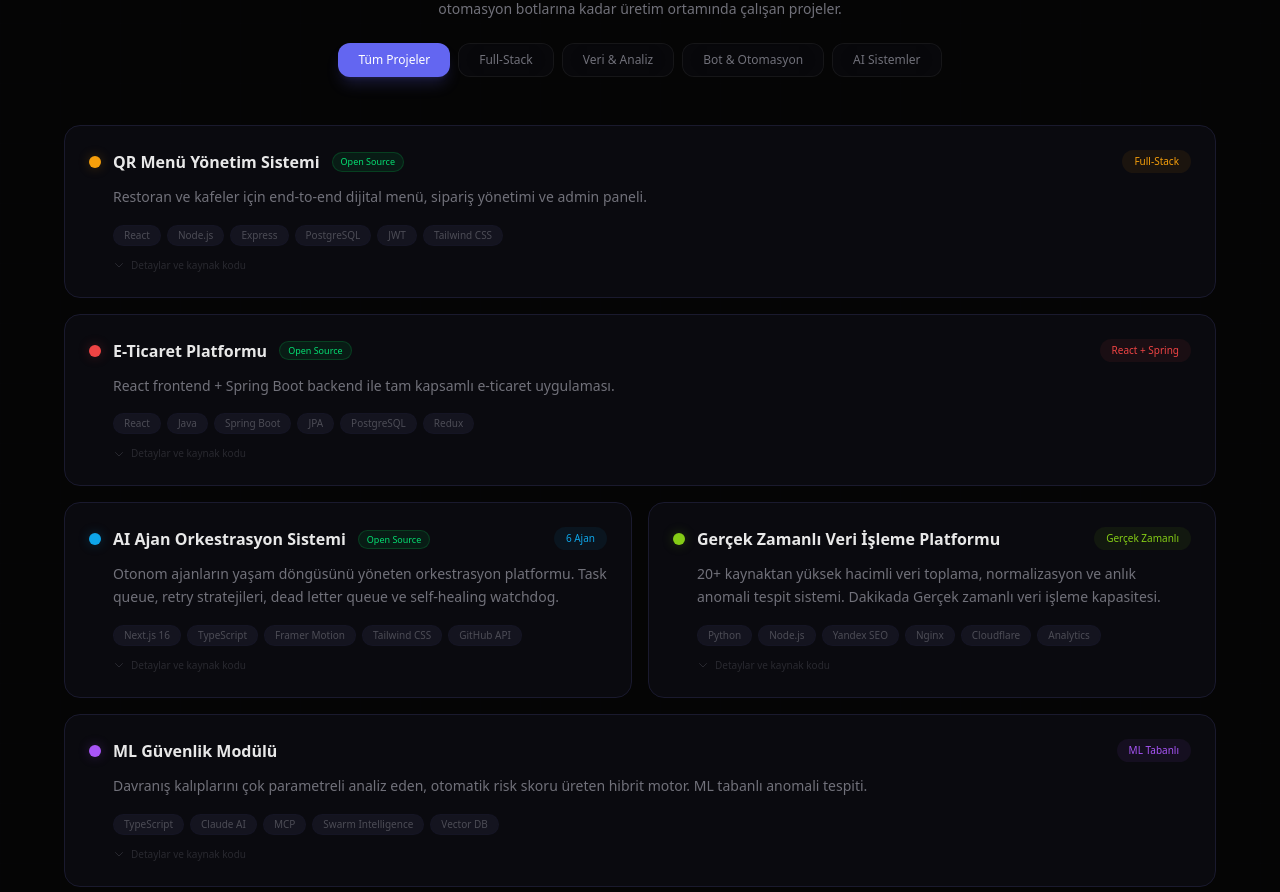
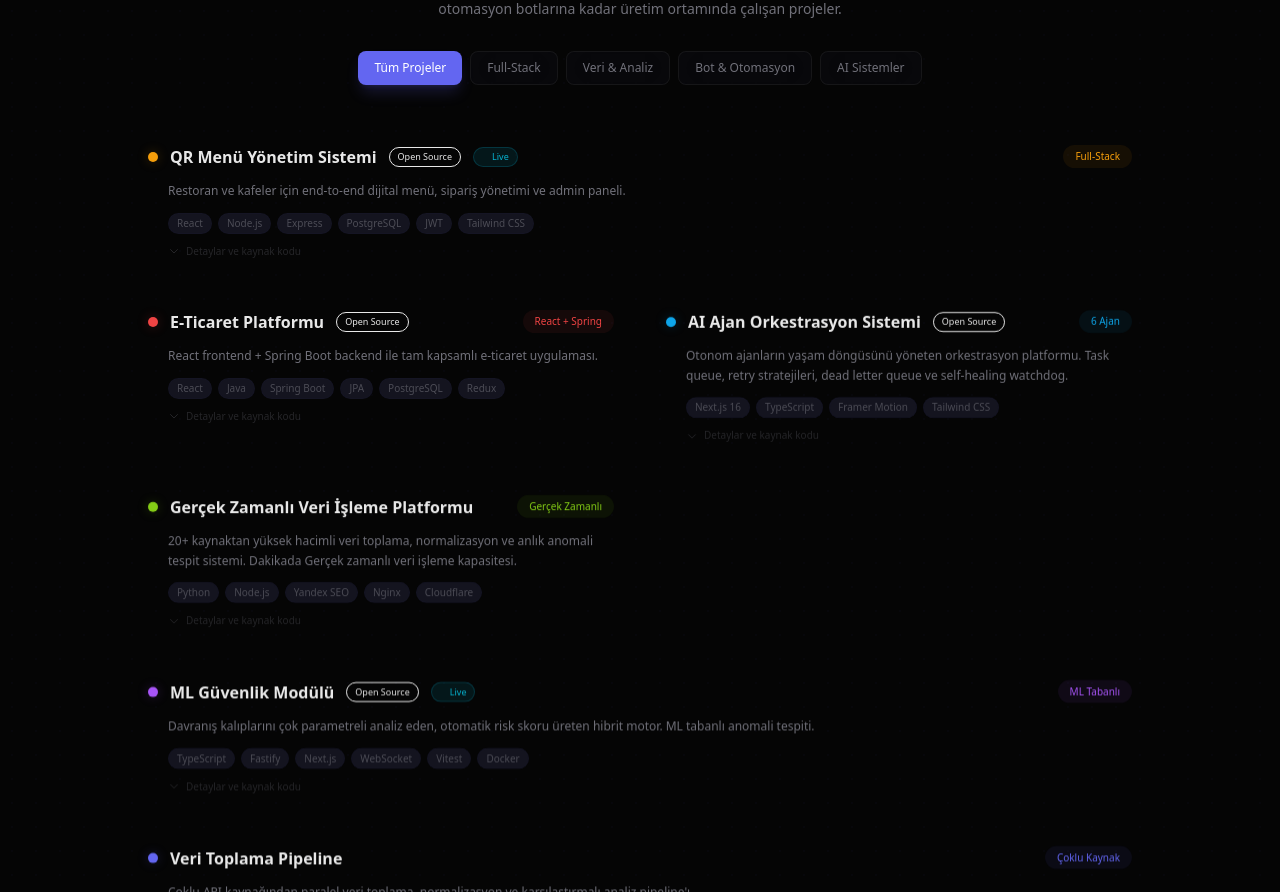
Before and after one commit to irtassedat/web-sayfam, a Next.js app: page / in a window 1280 px wide. Shown: the part 1908-2800 px from the top of the page. Built offline with nearby package versions, Linux system fonts and the light colour scheme.

Commit message:
feat: add live demo link to QR Menu project — qr.sebastianlogic.com/menu/29

```diff
--- a/src/components/Projects.tsx
+++ b/src/components/Projects.tsx
@@ -3,7 +3,6 @@
 import { motion, AnimatePresence } from "framer-motion";
 import { useState, useRef, MouseEvent } from "react";
 import { useLang } from "@/lib/i18n";
-import { TypewriterText } from "./TextReveal";
 
 type Category = "all" | "platform" | "data" | "bot" | "ai";
 
@@ -12,6 +11,7 @@ interface ProjectBase {
   category: Category[];
   color: string;
   github?: string[];
+  live?: string;
   featured?: boolean;
 }
 
@@ -21,6 +21,7 @@ const projectBases: ProjectBase[] = [
     category: ["platform"],
     color: "#f59e0b",
     github: ["https://github.com/irtassedat/qrmenu-frontend", "https://github.com/irtassedat/qrmenu-backend"],
+    live: "https://qr.sebastianlogic.com/menu/29",
     featured: true,
   },
   {
@@ -28,80 +29,98 @@ const projectBases: ProjectBase[] = [
     category: ["platform"],
     color: "#ef4444",
     github: ["https://github.com/irtassedat/ecommerce", "https://github.com/irtassedat/ecommerce-backendAPI"],
-    featured: true,
   },
   {
-    tags: ["Next.js 16", "TypeScript", "Framer Motion", "Tailwind CSS", "GitHub API"],
+    tags: ["Next.js 16", "TypeScript", "Framer Motion", "Tailwind CSS"],
     category: ["platform"],
     color: "#0ea5e9",
     github: ["https://github.com/irtassedat/turkerler-portfolio"],
   },
-  { tags: ["Python", "Node.js", "Yandex SEO", "Nginx", "Cloudflare", "Analytics"], category: ["data", "ai"], color: "#84cc16" },
-  { tags: ["TypeScript", "Claude AI", "MCP", "Swarm Intelligence", "Vector DB"], category: ["ai"], color: "#a855f7", featured: true },
+  { tags: ["Python", "Node.js", "Yandex SEO", "Nginx", "Cloudflare"], category: ["data", "ai"], color: "#84cc16" },
+  {
+    tags: ["TypeScript", "Fastify", "Next.js", "WebSocket", "Vitest", "Docker"],
+    category: ["ai"],
+    color: "#a855f7",
+    featured: true,
+    github: ["https://github.com/irtassedat/agentforge"],
+    live: "https://dashboard-rust-chi-93.vercel.app",
+  },
   { tags: ["Python", "WebSocket", "Redis", "PostgreSQL", "Docker"], category: ["data"], color: "#6366f1", featured: true },
-  { tags: ["Python", "Pattern Matching", "ML", "FastAPI", "MongoDB"], category: ["data", "ai"], color: "#8b5cf6" },
-  { tags: ["TypeScript", "REST API", "Puppeteer", "Playwright", "Docker"], category: ["data"], color: "#10b981" },
+  { tags: ["Python", "Isolation Forest", "ML", "FastAPI"], category: ["data", "ai"], color: "#8b5cf6" },
+  { tags: ["TypeScript", "REST API", "Playwright", "Docker"], category: ["data"], color: "#10b981" },
   { tags: ["React", "Node.js", "PostgreSQL", "Redis", "Docker Compose", "Nginx"], category: ["platform", "bot"], color: "#14b8a6" },
-  { tags: ["Node.js", "Telegram API", "Cron", "MongoDB", "Docker"], category: ["bot"], color: "#06b6d4" },
-  { tags: ["Python", "FastAPI", "Telethon", "Docker Compose", "APScheduler", "SQLite"], category: ["bot", "data", "ai"], color: "#ec4899", featured: true },
+  { tags: ["Node.js", "Telegram API", "Cron", "Docker"], category: ["bot"], color: "#06b6d4" },
+  { tags: ["Python", "FastAPI", "Telethon", "Docker Compose", "SQLite"], category: ["bot", "data", "ai"], color: "#ec4899", featured: true },
 ];
 
-function ProjectCard({
-  base,
-  text,
-  index,
-}: {
+function ProjectCard({ base, text, index }: {
   base: ProjectBase;
   text: { title: string; desc: string; longDesc: string; metrics: string };
   index: number;
 }) {
-  const { t } = useLang();
   const [expanded, setExpanded] = useState(false);
   const cardRef = useRef<HTMLDivElement>(null);
+  const { t } = useLang();
 
   const handleMouseMove = (e: MouseEvent<HTMLDivElement>) => {
     if (!cardRef.current) return;
     const rect = cardRef.current.getBoundingClientRect();
-    cardRef.current.style.setProperty("--spotlight-x", `${e.clientX - rect.left}px`);
-    cardRef.current.style.setProperty("--spotlight-y", `${e.clientY - rect.top}px`);
+    const x = (e.clientX - rect.left) / rect.width;
+    const y = (e.clientY - rect.top) / rect.height;
+    cardRef.current.style.setProperty("--rx", `${(y - 0.5) * -6}deg`);
+    cardRef.current.style.setProperty("--ry", `${(x - 0.5) * 6}deg`);
   };
 
-  const hasGithub = base.github && base.github.length > 0;
+  const handleMouseLeave = () => {
+    if (!cardRef.current) return;
+    cardRef.current.style.setProperty("--rx", "0deg");
+    cardRef.current.style.setProperty("--ry", "0deg");
+  };
 
   return (
     <motion.div
       ref={cardRef}
-      initial={{ opacity: 0, y: 25, filter: "blur(6px)" }}
-      whileInView={{ opacity: 1, y: 0, filter: "blur(0px)" }}
+      initial={{ opacity: 0, y: 20 }}
+      whileInView={{ opacity: 1, y: 0 }}
       viewport={{ once: true }}
-      transition={{ delay: index * 0.06, duration: 0.6 }}
+      transition={{ delay: index * 0.05, duration: 0.5 }}
       layout
       onMouseMove={handleMouseMove}
+      onMouseLeave={handleMouseLeave}
       onClick={() => setExpanded(!expanded)}
-      className={`spotlight-card rounded-2xl p-6 cursor-pointer glow-card ${base.featured ? "md:col-span-2" : ""}`}
-      style={{ borderColor: expanded ? base.color + "30" : undefined }}
+      className={`card-glow rounded-2xl p-5 cursor-pointer relative ${base.featured ? "sm:col-span-2" : ""}`}
+      style={{
+        transform: "perspective(800px) rotateX(var(--rx, 0deg)) rotateY(var(--ry, 0deg))",
+        transition: "transform 0.2s ease-out, border-color 0.4s, box-shadow 0.4s",
+        willChange: "transform",
+        zIndex: 1,
+      }}
     >
-      <div className="spotlight" />
-      <div className="relative z-10">
       {/* Header */}
       <div className="flex items-start justify-between mb-3">
         <div className="flex items-center gap-3">
-            <div className="w-3 h-3 rounded-full shrink-0" style={{ backgroundColor: base.color, boxShadow: `0 0 12px ${base.color}40` }} />
+          <div className="w-2.5 h-2.5 rounded-full shrink-0" style={{ backgroundColor: base.color, boxShadow: `0 0 12px ${base.color}40` }} />
           <h3 className="font-semibold text-sm sm:text-base">{text.title}</h3>
-            {hasGithub && (
-              <span className="text-[9px] px-2 py-0.5 rounded-full bg-green-500/10 text-green-400 border border-green-500/20 font-medium">
+          {base.github && (
+            <span className="text-[9px] px-2 py-0.5 rounded-full bg-green/10 text-green border border-green/20 font-medium">
               Open Source
             </span>
           )}
+          {base.live && (
+            <a href={base.live} target="_blank" rel="noopener noreferrer" onClick={(e) => e.stopPropagation()} className="flex items-center gap-1 text-[9px] px-2 py-0.5 rounded-full bg-accent/10 text-accent border border-accent/20 font-medium hover:bg-accent/20 transition-colors">
+              <span className="w-1.5 h-1.5 rounded-full bg-green animate-pulse" />
+              Live
+            </a>
+          )}
         </div>
-          <span className="text-[10px] px-3 py-1 rounded-full shrink-0 ml-3 font-medium" style={{ backgroundColor: base.color + "12", color: base.color }}>
+        <span className="text-[10px] px-3 py-1 rounded-full shrink-0 ml-2 font-medium" style={{ backgroundColor: base.color + "12", color: base.color }}>
           {text.metrics}
         </span>
       </div>
 
-        <p className="text-xs sm:text-sm text-muted leading-relaxed mb-4 ml-6">{text.desc}</p>
+      <p className="text-xs text-muted leading-relaxed mb-3 ml-5">{text.desc}</p>
 
-        {/* Expanded - Typewriter */}
+      {/* Expanded */}
       <AnimatePresence>
         {expanded && (
           <motion.div
@@ -109,32 +128,18 @@ function ProjectCard({
             animate={{ opacity: 1, height: "auto" }}
             exit={{ opacity: 0, height: 0 }}
             transition={{ duration: 0.3 }}
-              className="mb-4 ml-6"
+            className="mb-3 ml-5"
           >
             <div className="p-4 rounded-xl bg-background/60 border border-border/30">
-                <p className="text-xs text-foreground/50 leading-relaxed font-mono">
-                  <TypewriterText text={text.longDesc} speed={8} active={expanded} />
-                </p>
-
-                {hasGithub && (
-                  <div className="mt-4 pt-3 border-t border-border/30 flex flex-wrap gap-2">
-                    {base.github!.map((url) => {
-                      const repoName = url.split("/").pop();
-                      return (
-                        <a
-                          key={url}
-                          href={url}
-                          target="_blank"
-                          rel="noopener noreferrer"
-                          onClick={(e) => e.stopPropagation()}
-                          className="inline-flex items-center gap-1.5 px-3 py-1.5 rounded-lg bg-surface-light hover:bg-primary/10 text-[11px] text-muted hover:text-primary transition-colors border border-border/50 hover:border-primary/30"
-                        >
+              <p className="text-xs text-foreground/50 leading-relaxed font-mono">{text.longDesc}</p>
+              {base.github && (
+                <div className="mt-3 pt-3 border-t border-border/30 flex flex-wrap gap-2">
+                  {base.github.map((url) => (
+                    <a key={url} href={url} target="_blank" rel="noopener noreferrer" onClick={(e) => e.stopPropagation()} className="inline-flex items-center gap-1.5 px-3 py-1.5 rounded-lg bg-surface-light hover:bg-primary/10 text-[11px] text-muted hover:text-primary transition-colors border border-border/50 hover:border-primary/30">
                       <svg className="w-3.5 h-3.5" fill="currentColor" viewBox="0 0 24 24"><path d="M12 0C5.37 0 0 5.37 0 12c0 5.31 3.435 9.795 8.205 11.385.6.105.825-.255.825-.57 0-.285-.015-1.23-.015-2.235-3.015.555-3.795-.735-4.035-1.41-.135-.345-.72-1.41-1.23-1.695-.42-.225-1.02-.78-.015-.795.945-.015 1.62.87 1.845 1.23 1.08 1.815 2.805 1.305 3.495.99.105-.78.42-1.305.765-1.605-2.67-.3-5.46-1.335-5.46-5.925 0-1.305.465-2.385 1.23-3.225-.12-.3-.54-1.53.12-3.18 0 0 1.005-.315 3.3 1.23.96-.27 1.98-.405 3-.405s2.04.135 3 .405c2.295-1.56 3.3-1.23 3.3-1.23.66 1.65.24 2.88.12 3.18.765.84 1.23 1.905 1.23 3.225 0 4.605-2.805 5.625-5.475 5.925.435.375.81 1.095.81 2.22 0 1.605-.015 2.895-.015 3.3 0 .315.225.69.825.57A12.02 12.02 0 0024 12c0-6.63-5.37-12-12-12z"/></svg>
-                          {repoName}
-                          <svg className="w-3 h-3 opacity-50" fill="none" stroke="currentColor" viewBox="0 0 24 24" strokeWidth={2}><path strokeLinecap="round" strokeLinejoin="round" d="M4.5 19.5l15-15m0 0H8.25m11.25 0v11.25" /></svg>
+                      {url.split("/").pop()}
                     </a>
-                      );
-                    })}
+                  ))}
                 </div>
               )}
             </div>
@@ -143,21 +148,20 @@ function ProjectCard({
       </AnimatePresence>
 
       {/* Tags */}
-        <div className="flex flex-wrap gap-1.5 ml-6">
+      <div className="flex flex-wrap gap-1.5 ml-5">
         {base.tags.map((tag) => (
-            <span key={tag} className="text-[10px] px-2.5 py-0.5 rounded-full bg-surface-light text-muted/60 border border-border/30">
+          <span key={tag} className="text-[10px] px-2 py-0.5 rounded-full bg-surface-light text-muted/60 border border-border/30 hover:border-primary/20 hover:text-primary/60 transition-colors">
             {tag}
           </span>
         ))}
       </div>
 
       {/* Expand hint */}
-        <div className="mt-3 ml-6 flex items-center gap-1.5">
+      <div className="mt-2.5 ml-5 flex items-center gap-1.5">
         <motion.span animate={{ rotate: expanded ? 180 : 0 }} transition={{ duration: 0.2 }} className="text-muted/30">
           <svg className="w-3 h-3" fill="none" stroke="currentColor" viewBox="0 0 24 24" strokeWidth={2}><path strokeLinecap="round" strokeLinejoin="round" d="M19 9l-7 7-7-7" /></svg>
         </motion.span>
         <span className="text-[10px] text-muted/30">{expanded ? t.projects.collapseHint : t.projects.expandHint}</span>
-        </div>
       </div>
     </motion.div>
   );
@@ -172,9 +176,9 @@ export default function Projects() {
 
   return (
     <section id="projects" className="py-28 px-4 relative">
-      <div className="absolute inset-0 bg-grid opacity-20" />
-      <div className="max-w-6xl mx-auto relative z-10">
-        <motion.div initial={{ opacity: 0, y: 20 }} whileInView={{ opacity: 1, y: 0 }} viewport={{ once: true }} className="text-center mb-6">
+      <div className="absolute inset-0 bg-dots opacity-30" />
+      <div className="max-w-5xl mx-auto relative z-10">
+        <motion.div initial={{ opacity: 0, y: 15 }} whileInView={{ opacity: 1, y: 0 }} viewport={{ once: true }} className="text-center mb-8">
           <span className="text-xs font-mono text-primary tracking-wider">{t.projects.section}</span>
           <h2 className="text-3xl sm:text-4xl font-bold mt-2 tracking-tight">
             {t.projects.titleA}<span className="text-gradient">{t.projects.titleB}</span>
@@ -183,12 +187,12 @@ export default function Projects() {
         </motion.div>
 
         {/* Filter */}
-        <motion.div initial={{ opacity: 0, y: 10 }} whileInView={{ opacity: 1, y: 0 }} viewport={{ once: true }} className="flex flex-wrap justify-center gap-2 mb-12">
+        <motion.div initial={{ opacity: 0 }} whileInView={{ opacity: 1 }} viewport={{ once: true }} className="flex flex-wrap justify-center gap-2 mb-10">
           {t.projects.categories.map((c) => (
             <button
               key={c.key}
               onClick={() => setActive(c.key as Category)}
-              className={`px-5 py-2 text-xs rounded-xl transition-all duration-300 ${
+              className={`px-4 py-2 text-xs rounded-lg transition-all duration-300 ${
                 active === c.key ? "bg-primary text-white shadow-lg shadow-primary/20" : "glass text-muted hover:text-foreground"
               }`}
             >
@@ -198,7 +202,7 @@ export default function Projects() {
         </motion.div>
 
         {/* Grid */}
-        <motion.div layout className="grid md:grid-cols-2 gap-4">
+        <motion.div layout className="grid sm:grid-cols-2 gap-3">
           <AnimatePresence mode="popLayout">
             {filtered.map((p, i) => (
               <ProjectCard key={p.text.title} base={p.base} text={p.text} index={i} />
@@ -206,7 +210,7 @@ export default function Projects() {
           </AnimatePresence>
         </motion.div>
 
-        <motion.div initial={{ opacity: 0 }} whileInView={{ opacity: 1 }} viewport={{ once: true }} className="mt-8 text-center">
+        <motion.div initial={{ opacity: 0 }} whileInView={{ opacity: 1 }} viewport={{ once: true }} className="mt-6 text-center">
           <p className="text-[11px] text-muted/40">{t.projects.note}</p>
         </motion.div>
       </div>
```
Lines whose indentation alone changed are shown as unchanged.
